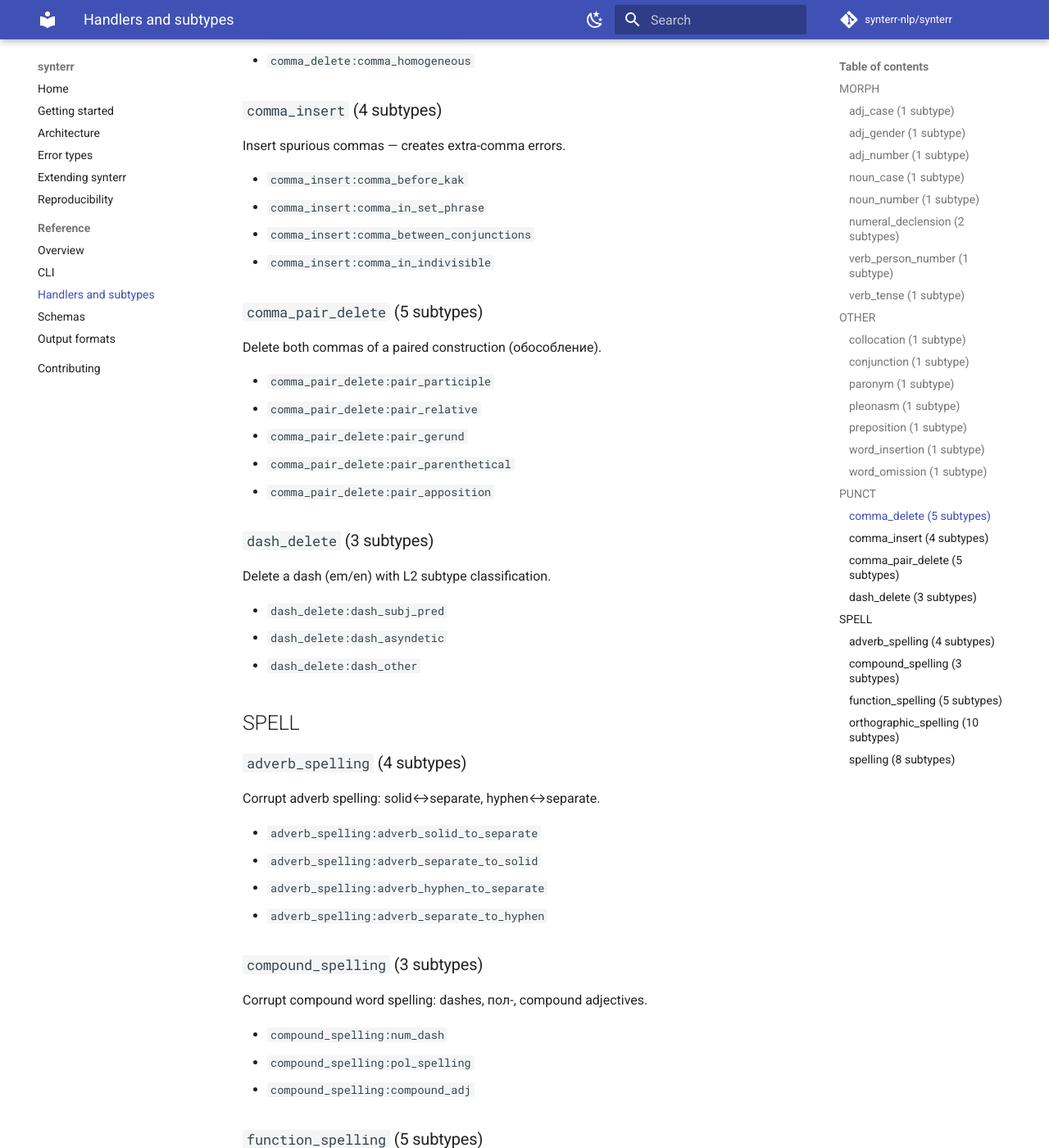
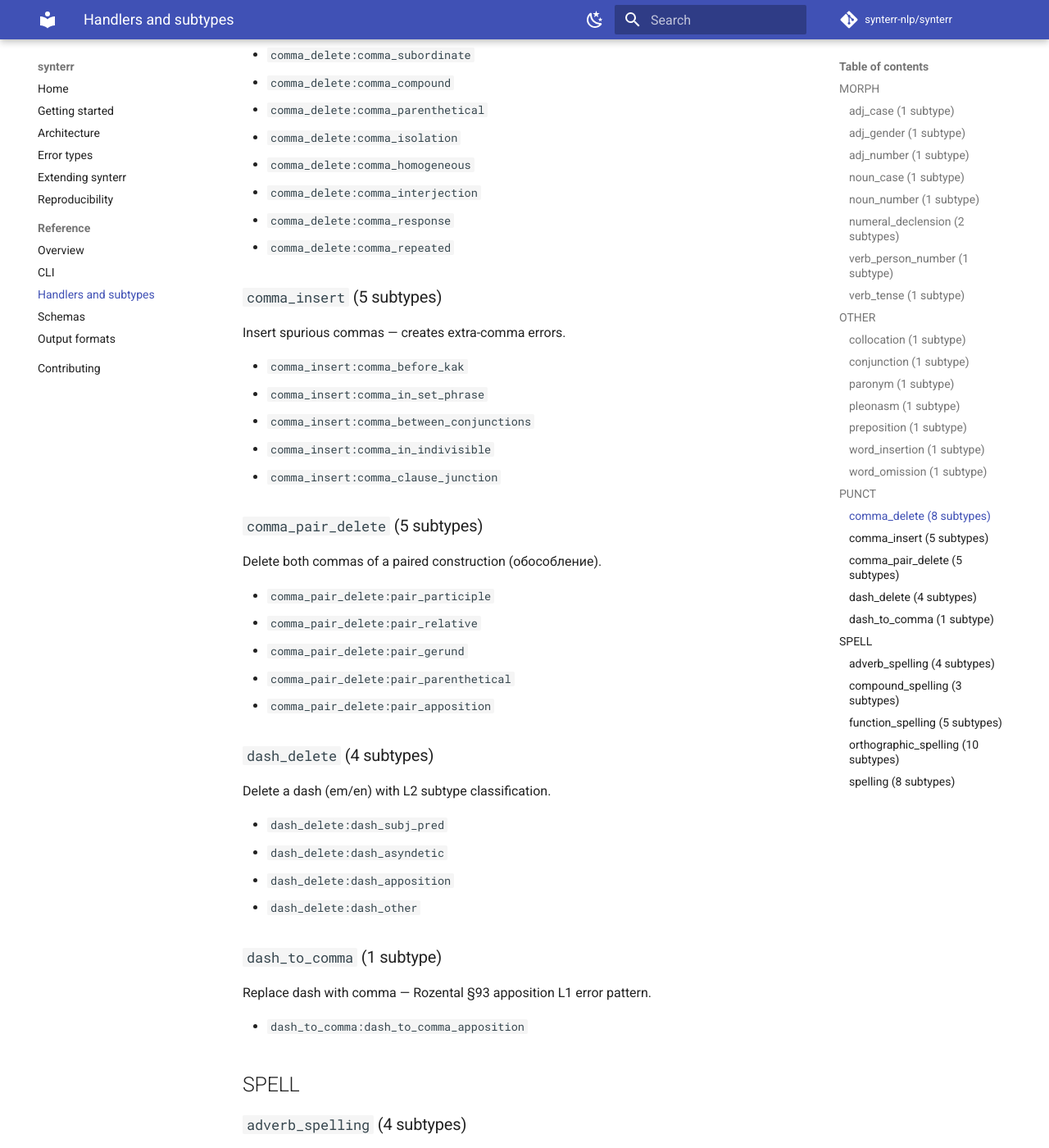
Before and after one commit to synterr-nlp/synterr, an MkDocs documentation site: the page built from docs/site/reference/handlers.md, in a window 1280 px wide and 1400 px high, scrolled down 4412 px. Shown: the whole window at 82% size. Built offline with MkDocs 1.6.1 and Material for MkDocs 9.7.7, drawn with Linux system fonts in a browser that asks for light colours; comment, search, counter and statistics services are not loaded; some of the changed text lies outside the part shown.

Commit message:
Fix count drift, schema L2 count, orphan mappings, dead code
- Refresh handler/subtype/test counts to 25/69/290 across CLAUDE.md,
  README.md, docs/site/error-types.md, and the autogenerated handlers.md
  (regenerated). CLAUDE.md handler table rebuilt to include all 25 handlers
  and current subtype lists (was missing 7 handler rows).
- rozental.yaml: L2 count 98/97 → 100 (three locations).
- Mark noun_gender / verb_aspect mappings as reserved (no handler yet).
- Remove dead helper _find_tokens_by_pos (morphological.py).

```diff
--- a/docs/site/reference/handlers.md
+++ b/docs/site/reference/handlers.md
@@ -23,10 +23,11 @@ Categories: `MORPH`, `OTHER`, `PUNCT`, `SPELL`.
 | `preposition` | `preposition` | `OTHER` | no |
 | `word_insertion` | `word_insertion` | `OTHER` | yes |
 | `word_omission` | `word_omission` | `OTHER` | yes |
-| `comma_delete` | `comma_subordinate`, `comma_compound`, `comma_parenthetical`, `comma_isolation`, `comma_homogeneous` | `PUNCT` | yes |
-| `comma_insert` | `comma_before_kak`, `comma_in_set_phrase`, `comma_between_conjunctions`, `comma_in_indivisible` | `PUNCT` | yes |
+| `comma_delete` | `comma_subordinate`, `comma_compound`, `comma_parenthetical`, `comma_isolation`, `comma_homogeneous`, `comma_interjection`, `comma_response`, `comma_repeated` | `PUNCT` | yes |
+| `comma_insert` | `comma_before_kak`, `comma_in_set_phrase`, `comma_between_conjunctions`, `comma_in_indivisible`, `comma_clause_junction` | `PUNCT` | yes |
 | `comma_pair_delete` | `pair_participle`, `pair_relative`, `pair_gerund`, `pair_parenthetical`, `pair_apposition` | `PUNCT` | yes |
-| `dash_delete` | `dash_subj_pred`, `dash_asyndetic`, `dash_other` | `PUNCT` | yes |
+| `dash_delete` | `dash_subj_pred`, `dash_asyndetic`, `dash_apposition`, `dash_other` | `PUNCT` | yes |
+| `dash_to_comma` | `dash_to_comma_apposition` | `PUNCT` | no |
 | `adverb_spelling` | `adverb_solid_to_separate`, `adverb_separate_to_solid`, `adverb_hyphen_to_separate`, `adverb_separate_to_hyphen` | `SPELL` | yes |
 | `compound_spelling` | `num_dash`, `pol_spelling`, `compound_adj` | `SPELL` | no |
 | `function_spelling` | `ne_attachment`, `ne_detachment`, `conjunction_split`, `conjunction_merge`, `taki_hyphen` | `SPELL` | yes |
@@ -133,7 +134,7 @@ Delete a function word (preposition, particle, conjunction, punctuation).
 
 ## PUNCT
 
-### `comma_delete` (5 subtypes)
+### `comma_delete` (8 subtypes)
 
 Delete a comma with L2 subtype classification.
 
@@ -142,8 +143,11 @@ Delete a comma with L2 subtype classification.
 - `comma_delete:comma_parenthetical`
 - `comma_delete:comma_isolation`
 - `comma_delete:comma_homogeneous`
+- `comma_delete:comma_interjection`
+- `comma_delete:comma_response`
+- `comma_delete:comma_repeated`
 
-### `comma_insert` (4 subtypes)
+### `comma_insert` (5 subtypes)
 
 Insert spurious commas — creates extra-comma errors.
 
@@ -151,6 +155,7 @@ Insert spurious commas — creates extra-comma errors.
 - `comma_insert:comma_in_set_phrase`
 - `comma_insert:comma_between_conjunctions`
 - `comma_insert:comma_in_indivisible`
+- `comma_insert:comma_clause_junction`
 
 ### `comma_pair_delete` (5 subtypes)
 
@@ -162,13 +167,20 @@ Delete both commas of a paired construction (обособление).
 - `comma_pair_delete:pair_parenthetical`
 - `comma_pair_delete:pair_apposition`
 
-### `dash_delete` (3 subtypes)
+### `dash_delete` (4 subtypes)
 
 Delete a dash (em/en) with L2 subtype classification.
 
 - `dash_delete:dash_subj_pred`
 - `dash_delete:dash_asyndetic`
+- `dash_delete:dash_apposition`
 - `dash_delete:dash_other`
+
+### `dash_to_comma` (1 subtype)
+
+Replace dash with comma — Rozental §93 apposition L1 error pattern.
+
+- `dash_to_comma:dash_to_comma_apposition`
 
 
 ## SPELL
```
Also changed, not shown: other parts of docs/site/reference/handlers.md (+1 -1 lines), CLAUDE.md (+14 -5 lines), README.md (+1 -1 lines), docs/site/error-types.md (+1 -1 lines), docs/site/reference/schemas.md (+2 -2 lines), src/synterr/schemas/data/rozental.yaml (+5 -3 lines), 1 other file.
